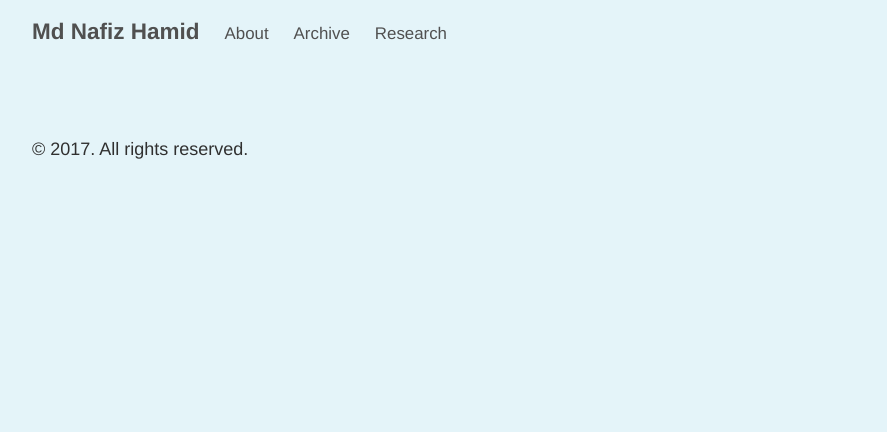
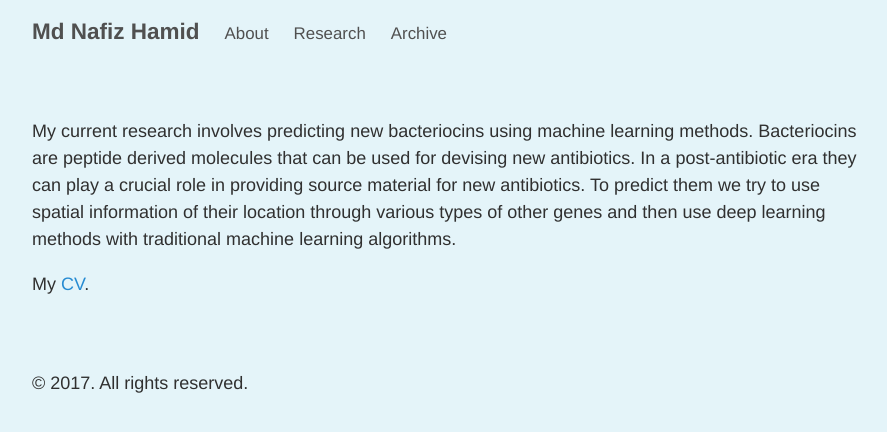
Before and after one commit to nafizh/nafizh.github.io, a Jekyll site: the page built from research.md, in a window 1280 px wide. Shown: the top 432 px of the page, without its empty margins (194-1081 px from the left). Built offline with Jekyll 4.4.1, drawn with Linux system fonts in a browser that asks for light colours; our own code applies the rules of GitHub Pages for plain Markdown files.

Commit message:
added cv

```diff
--- a/_config.yml
+++ b/_config.yml
@@ -34,7 +34,8 @@ github:
 
 pages_list:
   About: '/about'
+  Research: '/research'
   Archive: '/archive'
-  Research: '/research'
+
 # Google services
 google_analytics: UA-72747784-1
--- a/research.md
+++ b/research.md
@@ -0,0 +1,9 @@
+---
+layout: page
+title:
+permalink: /research/
+---
+
+My current research involves predicting new bacteriocins using machine learning methods. Bacteriocins are peptide derived molecules that can be used for devising new antibiotics. In a post-antibiotic era they can play a crucial role in providing source material for new antibiotics. To predict them we try to use spatial information of their location through various types of other genes and then use deep learning methods with traditional machine learning algorithms.
+
+My [CV](https://nafizh.github.io/cv.pdf).
```
Also changed, not shown: _posts/2016-5-10-cdhit-problem.md (+1 -1 lines), 1 other file.
